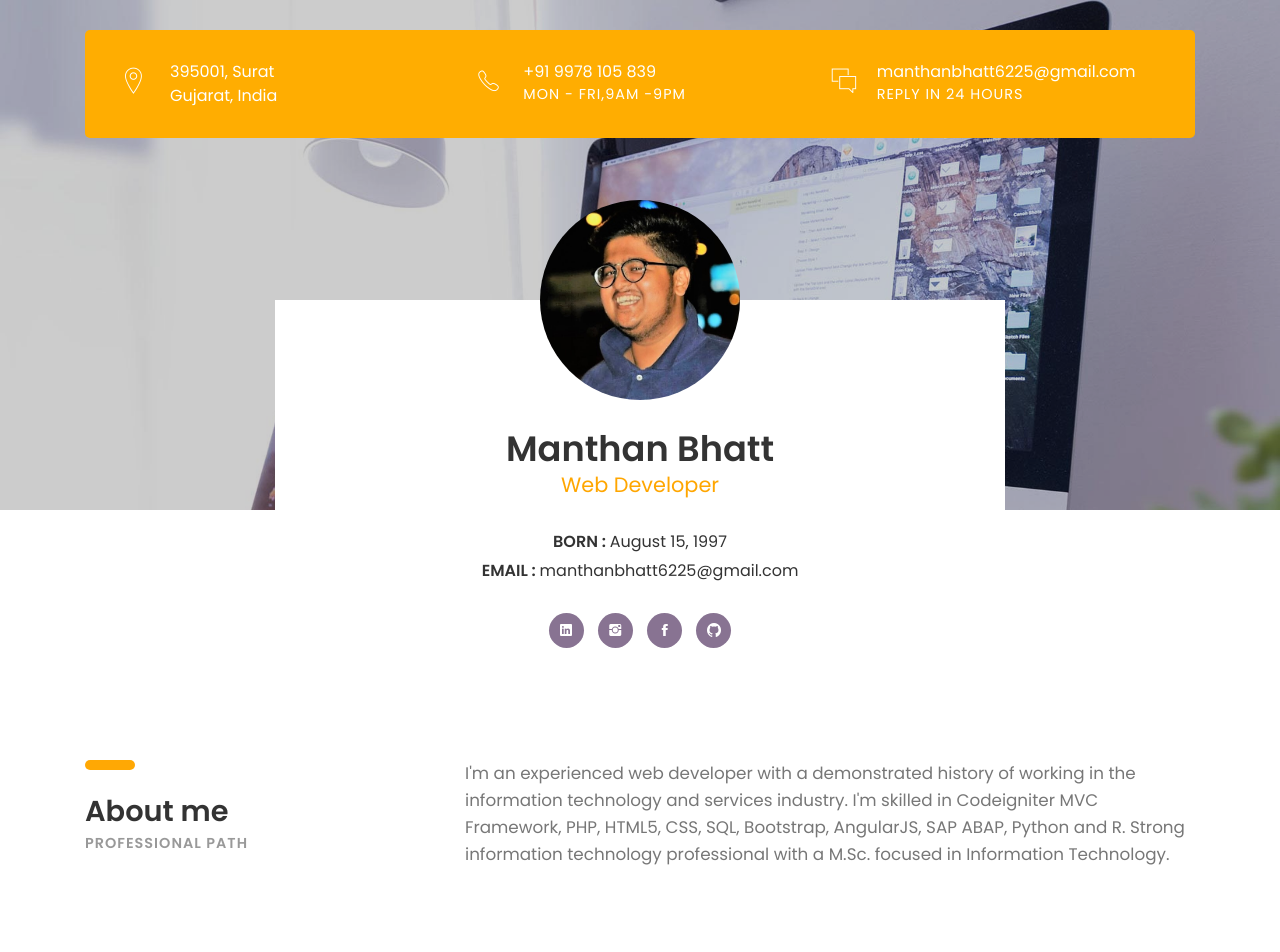
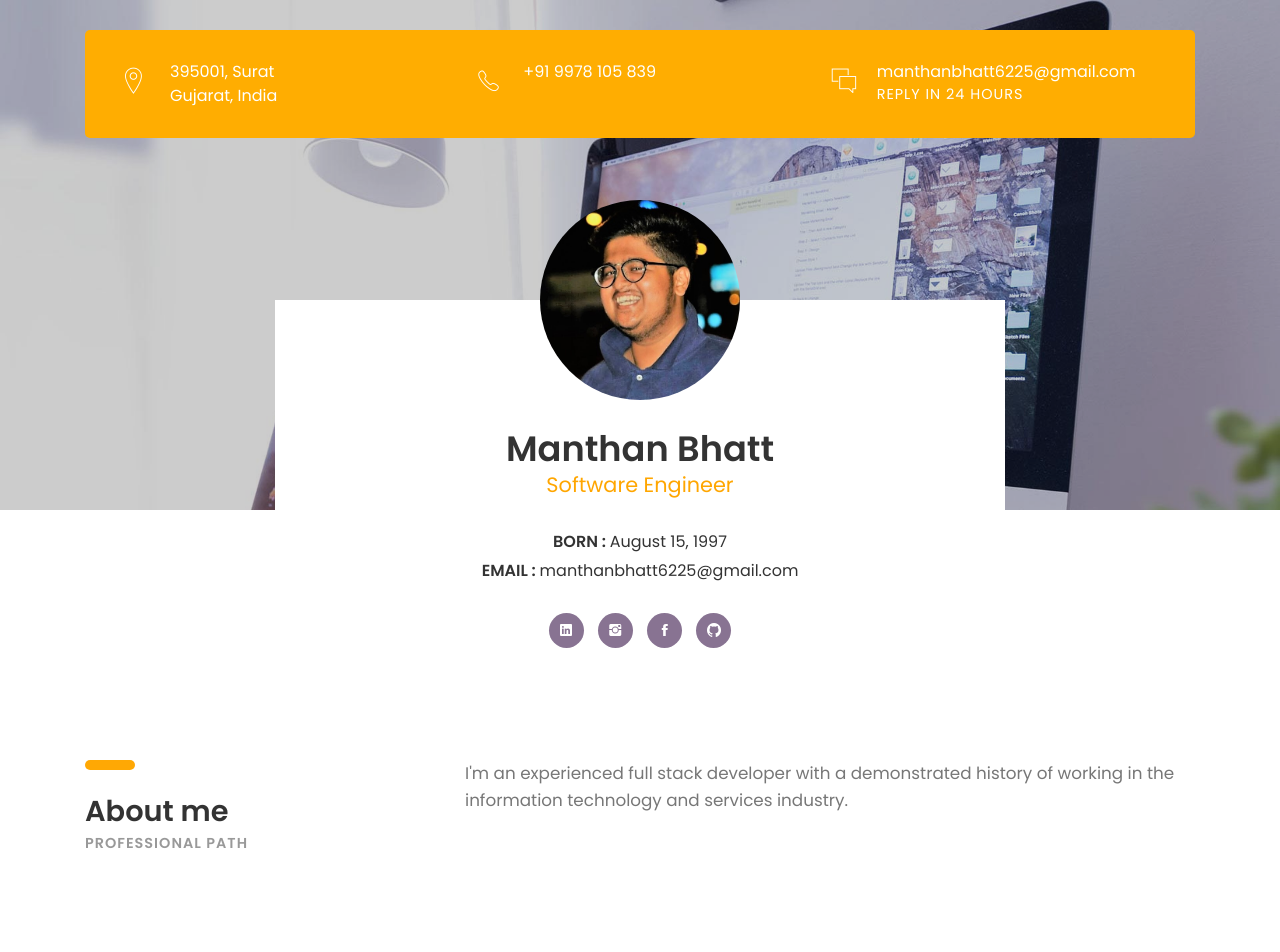
Before and after one commit to ManthanBhatt/manthanbhatt.github.io, a website: page resume.html in a window 1280 px wide. Shown: the top 952 px of the page. Drawn offline with Linux system fonts and the light colour scheme; files whose address does not match are found by name.

Commit message:
Update resume.html

```diff
--- a/resume.html
+++ b/resume.html
@@ -50,7 +50,7 @@
 							<i class="icon ion-ios-telephone-outline"></i>
 							<div class="right-area">
 								<h5>+91 9978 105 839</h5>
-								<h6>MON - FRI,9AM -9PM</h6>
+								<h6></h6>
 							</div><!-- right-area -->
 						</div><!-- info -->
 					</div><!-- col-sm-4 -->
@@ -79,7 +79,7 @@
 					<div class="intro">
 						<div class="profile-img"><img src="images/profile.jpg" alt=""></div>
 						<h2><b>Manthan Bhatt</b></h2>
-						<h4 class="font-yellow">Web Developer</h4>
+						<h4 class="font-yellow">Software Engineer</h4>
 						<ul class="information margin-tb-30">
 							<li><b>BORN : </b>August 15, 1997</li>
 							<li><b>EMAIL : </b>manthanbhatt6225@gmail.com</li>
@@ -138,7 +138,7 @@
 					</div>
 				</div><!-- col-sm-4 -->
 				<div class="col-sm-8">
-					<p class="margin-b-50">I'm an experienced web developer with a demonstrated history of working in the information technology and services industry. I'm skilled in Codeigniter MVC Framework, PHP, HTML5, CSS, SQL, Bootstrap, AngularJS, SAP ABAP, Python and R. Strong information technology professional with a M.Sc. focused in Information Technology.</p>
+					<p class="margin-b-50">I'm an experienced full stack developer with a demonstrated history of working in the information technology and services industry.</p>
 
 					<!--<div class="row">
 						<div class="col-sm-6 col-md-6 col-lg-3">
```
